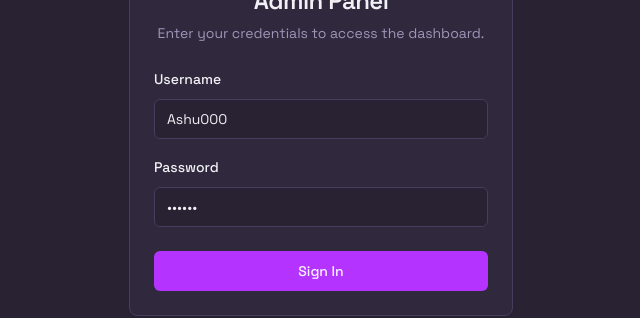
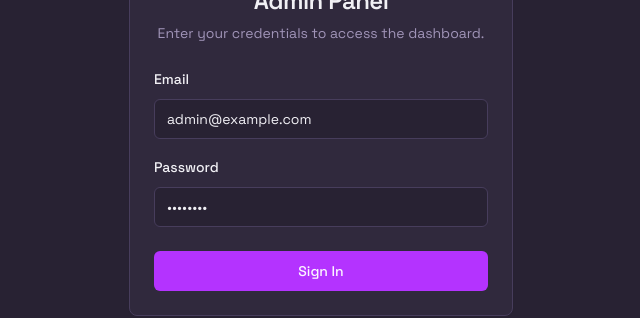
Before and after one commit to Ashwin7849/Ashu-s-universe, a Next.js app: page /admin in a window 1280 px wide. Shown: the part 293-611 px from the top of the page, without its empty margins (319-959 px from the left). Built offline with nearby package versions, Linux system fonts and the light colour scheme; no server answers.

Commit message:
Try fixing this error: `Console FirebaseError: Firebase: Error (auth/inv

```diff
--- a/src/app/admin/dashboard/layout.tsx
+++ b/src/app/admin/dashboard/layout.tsx
@@ -5,7 +5,7 @@ import { useRouter } from 'next/navigation';
 import { AdminSidebar } from '@/components/admin/admin-sidebar';
 import { Header } from '@/components/shared/header';
 import { Skeleton } from '@/components/ui/skeleton';
-import { useUser, useFirestore, useMemoFirebase } from '@/firebase';
+import { useUser, useFirestore } from '@/firebase';
 import { doc, getDoc } from 'firebase/firestore';
 import { Button } from '@/components/ui/button';
 import { ShieldAlert } from 'lucide-react';
@@ -30,9 +30,14 @@ export default function DashboardLayout({
     // If we have a user, check for admin role
     if (user && firestore) {
       const checkAdminStatus = async () => {
-        const adminRoleRef = doc(firestore, 'roles_admin', user.uid);
-        const adminDoc = await getDoc(adminRoleRef);
-        setIsAdmin(adminDoc.exists());
+        try {
+          const adminRoleRef = doc(firestore, 'roles_admin', user.uid);
+          const adminDoc = await getDoc(adminRoleRef);
+          setIsAdmin(adminDoc.exists());
+        } catch (error) {
+            console.error("Error checking admin status:", error);
+            setIsAdmin(false); // Assume not admin on error
+        }
       };
       checkAdminStatus();
     }
--- a/src/app/admin/page.tsx
+++ b/src/app/admin/page.tsx
@@ -23,16 +23,26 @@ export default function AdminLoginPage() {
   const router = useRouter();
   const { toast } = useToast();
   const auth = useAuth();
-  const [username, setUsername] = useState("Ashu000");
-  const [password, setPassword] = useState("Ashu78");
+  const [email, setEmail] = useState("admin@example.com");
+  const [password, setPassword] = useState("password");
   const [isLoading, setIsLoading] = useState(false);
 
   const handleLogin = async (e: React.FormEvent) => {
     e.preventDefault();
     setIsLoading(true);
 
+    if (!auth) {
+      toast({
+        variant: "destructive",
+        title: "Authentication Error",
+        description: "Firebase Auth is not initialized.",
+      });
+      setIsLoading(false);
+      return;
+    }
+
     try {
-      await signInWithEmailAndPassword(auth, username, password);
+      await signInWithEmailAndPassword(auth, email, password);
       toast({
         title: "Login Successful",
         description: "Redirecting to dashboard...",
@@ -43,9 +53,10 @@ export default function AdminLoginPage() {
       toast({
         variant: "destructive",
         title: "Login Failed",
-        description: "Invalid username or password.",
+        description: "Invalid email or password.",
       });
-      setIsLoading(false);
+    } finally {
+        setIsLoading(false);
     }
   };
 
@@ -64,14 +75,14 @@ export default function AdminLoginPage() {
         <form onSubmit={handleLogin}>
           <CardContent className="space-y-4">
             <div className="space-y-2">
-              <Label htmlFor="username">Username</Label>
+              <Label htmlFor="email">Email</Label>
               <Input
-                id="username"
-                type="text"
-                placeholder="Ashu000"
+                id="email"
+                type="email"
+                placeholder="admin@example.com"
                 required
-                value={username}
-                onChange={(e) => setUsername(e.target.value)}
+                value={email}
+                onChange={(e) => setEmail(e.target.value)}
                 disabled={isLoading}
               />
             </div>
```
